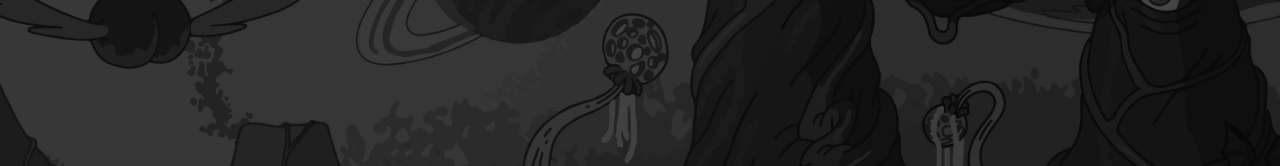
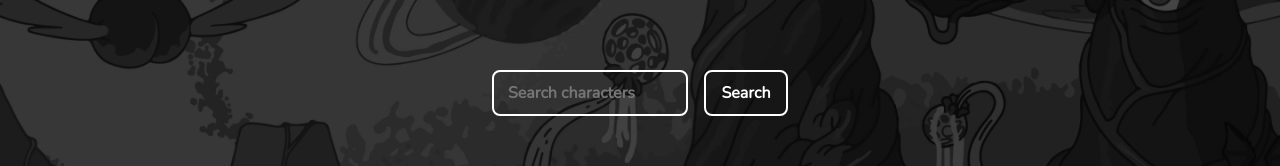
Before and after one commit to HenriquePetrelli/rickAndMorty, an Angular app: page /home in a window 1280 px wide. Shown: the part 256-422 px from the top of the page. Built offline with nearby package versions, Linux system fonts and the light colour scheme.

Commit message:
feat(search-component): search component created

```diff
--- a/angular.json
+++ b/angular.json
@@ -31,8 +31,8 @@
               "src/assets"
             ],
             "styles": [
-              "./node_modules/@angular/material/prebuilt-themes/purple-green.css",
-              "src/styles.scss"
+              "src/styles.scss",
+              "src/theme.scss"
             ],
             "scripts": []
           },
@@ -99,10 +99,6 @@
               "src/favicon.ico",
               "src/assets"
             ],
-            "styles": [
-              "./node_modules/@angular/material/prebuilt-themes/purple-green.css",
-              "src/styles.scss"
-            ],
             "scripts": []
           }
         }
--- a/package.json
+++ b/package.json
@@ -36,6 +36,7 @@
     "karma-coverage": "~2.0.3",
     "karma-jasmine": "~4.0.0",
     "karma-jasmine-html-reporter": "^1.5.0",
+    "node-sass": "^6.0.0",
     "typescript": "~4.2.3"
   }
 }
--- a/src/app/app-routing.module.ts
+++ b/src/app/app-routing.module.ts
@@ -1,10 +1,12 @@
 import { NgModule } from '@angular/core';
 import { RouterModule, Routes } from '@angular/router';
 import { HomeComponent } from 'src/components/home/home.component';
+import { SearchFormComponent } from 'src/components/search-form/search-form.component';
 
 const routes: Routes = [
   { path: '', redirectTo: '/home', pathMatch: 'full' },
   { path: 'home', component: HomeComponent },
+  { path: 'search-form', component: SearchFormComponent },
 ];
 
 @NgModule({
--- a/src/app/app.component.scss
+++ b/src/app/app.component.scss
@@ -0,0 +1,3 @@
+$primary: #ffffff;
+$accent: #cbd736;
+$warn: #f44336;
--- a/src/components/home/home.component.html
+++ b/src/components/home/home.component.html
@@ -2,6 +2,8 @@
 
     <div class="content">
         <img class="logo" src="../../assets/imgs/logo.png">
+
+        <app-search-form></app-search-form>
     </div>
 
 </div>
--- /dev/null
+++ b/src/components/search-form/search-form.component.html
@@ -0,0 +1,9 @@
+<div class="example-container">
+  <div class="example-container">
+    <mat-form-field class="form" appearance="fill">
+      <input matInput placeholder="Search characters" [formControl]="characterName" required>
+      <mat-error *ngIf="characterName.invalid">{{getErrorMessage()}}</mat-error>
+    </mat-form-field>
+    <button class="btn" mat-stroked-button>Search</button>
+  </div>
+</div>
--- /dev/null
+++ b/src/components/search-form/search-form.component.scss
@@ -0,0 +1,49 @@
+// @import url(../../theme.scss);
+
+$primary: #ffffff;
+$accent: #cbd736;
+$warn: #f44336;
+
+.form {
+  position: absolute;
+  width: 196px;
+  height: 42px;
+  left: calc(50% - 196px / 2 - 50px);
+  top: 326px;
+  box-sizing: border-box;
+  color: white;
+  background: transparent;
+}
+
+.btn {
+  position: absolute;
+  width: 84px;
+  height: 46px;
+  left: calc(50% - 84px / 2 + 106px);
+  top: 326px;
+  border: 2px solid #ffffff;
+  box-sizing: border-box;
+  border-radius: 8px;
+  outline: none;
+  color: white;
+  background: transparent;
+  cursor: pointer;
+  position: absolute;
+  font-style: normal;
+  font-weight: bold;
+  font-size: 16px;
+  line-height: 22px;
+}
+
+.btn:hover {
+  color: $accent;
+  border-color: $accent;
+  box-shadow: 0px 0px 7px $accent;
+}
+
+::placeholder {
+  font-style: normal;
+  font-weight: bold;
+  font-size: 16px;
+  line-height: 22px;
+}
--- /dev/null
+++ b/src/components/search-form/search-form.component.ts
@@ -0,0 +1,25 @@
+import {Component, OnInit} from '@angular/core';
+import {FormControl, Validators} from '@angular/forms';
+
+@Component({
+  selector: 'app-search-form',
+  templateUrl: './search-form.component.html',
+  styleUrls: ['./search-form.component.scss']
+})
+export class SearchFormComponent implements OnInit {
+  characterName = new FormControl('', [Validators.required]);
+
+  getErrorMessage() {
+    if (this.characterName.hasError('required')) {
+      return 'You must enter the name of character';
+    }
+
+    return this.characterName.hasError('characterName') ? 'Not a valid email' : '';
+  }
+
+  constructor() { }
+
+  ngOnInit(): void {
+  }
+
+}
--- a/src/index.html
+++ b/src/index.html
@@ -7,8 +7,7 @@
   <meta name="viewport" content="width=device-width, initial-scale=1">
   <link rel="shortcut icon" href="#">
     <link rel="preconnect" href="https://fonts.gstatic.com">
-  <link href="https://fonts.googleapis.com/css2?family=Roboto:wght@300;400;500&display=swap" rel="stylesheet">
-  <link href="https://fonts.googleapis.com/icon?family=Material+Icons" rel="stylesheet">
+    <link href="https://fonts.googleapis.com/icon?family=Material+Icons" rel="stylesheet">
 </head>
 <body>
   <app-root></app-root>
--- a/src/styles.scss
+++ b/src/styles.scss
@@ -1,4 +1,37 @@
-/* You can add global styles to this file, and also import other style files */
+@import url(./theme.scss);
 
-html, body { height: 100%; }
-body { margin: 0; font-family: Roboto, "Helvetica Neue", sans-serif; }
+@import url('https://fonts.googleapis.com/css2?family=Nunito&display=swap');
+
+*{
+    font-family: 'Nunito';
+}
+
+$primary: #ffffff;
+$accent: #cbd736;
+$warn: #f44336;
+
+html,
+body {
+  height: 100%;
+}
+body {
+  margin: 0;
+}
+
+.mat-error {
+  color: $warn;
+  margin-top: 10px;
+}
+
+.mat-form-field-flex {
+  border: 2px solid #ffffff;
+  border-radius: 8px!important;
+  outline: none;
+  color: white;
+  padding: 10px 14px !important;
+}
+
+.mat-form-field-flex:hover {
+  border-color: $accent;
+  box-shadow: 0px 0px 7px $accent;
+}
--- /dev/null
+++ b/src/theme.scss
@@ -0,0 +1,5 @@
+:root {
+  $primary: #ffffff;
+  $accent: #cbd736;
+  $warn: #f44336;
+}
```
Also changed, not shown: src/app/app.module.ts (+14 -4 lines), 1 other file (tests, documents, lock files or other folders).
